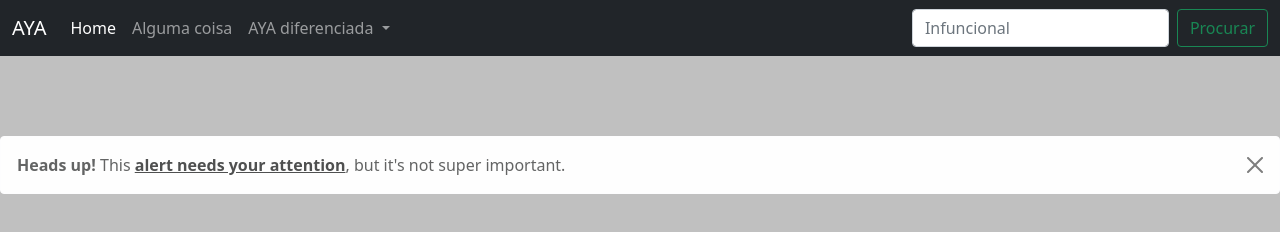
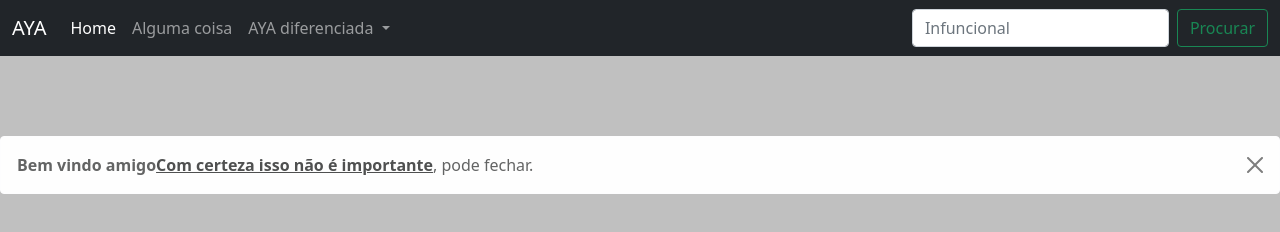
Before and after one commit to GabriellDuarte/Projeto_Bootstrap, a plain HTML site: page index.html in a window 1280 px wide. Drawn offline with Linux system fonts and the light colour scheme.

```diff
--- a/index.html
+++ b/index.html
@@ -49,7 +49,7 @@
 
       <div class="alert alert-dismissible alert-light">
         <button type="button" class="btn-close" data-bs-dismiss="alert"></button>
-        <strong>Heads up!</strong> This <a href="#" class="alert-link">alert needs your attention</a>, but it's not super important.
+        <strong>Bem vindo amigo</strong><a href="#" class="alert-link">Com certeza isso não é importante</a>, pode fechar.
       </div>
 
     <script src="bootstrap-5.1.3-dist/js/bootstrap.bundle.min.js"></script>
```
